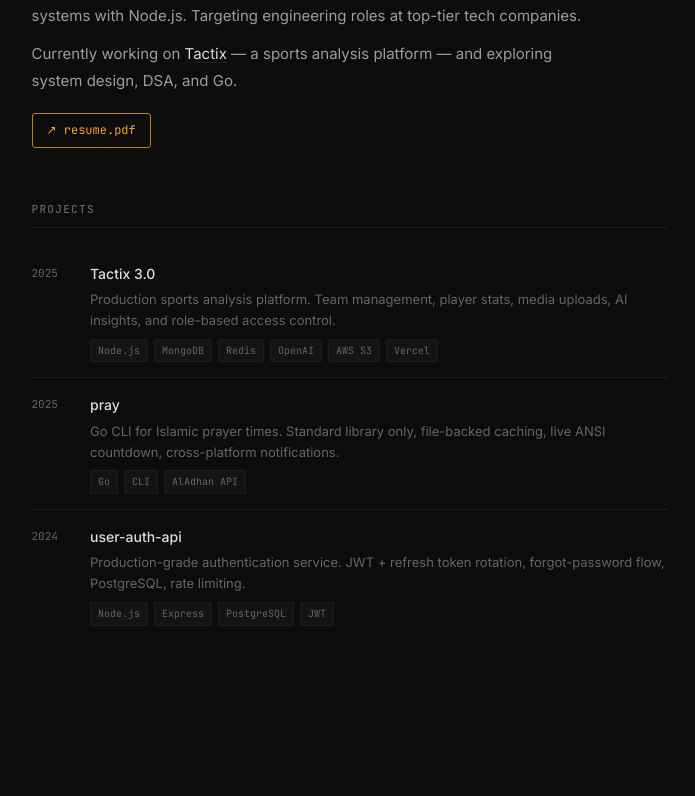
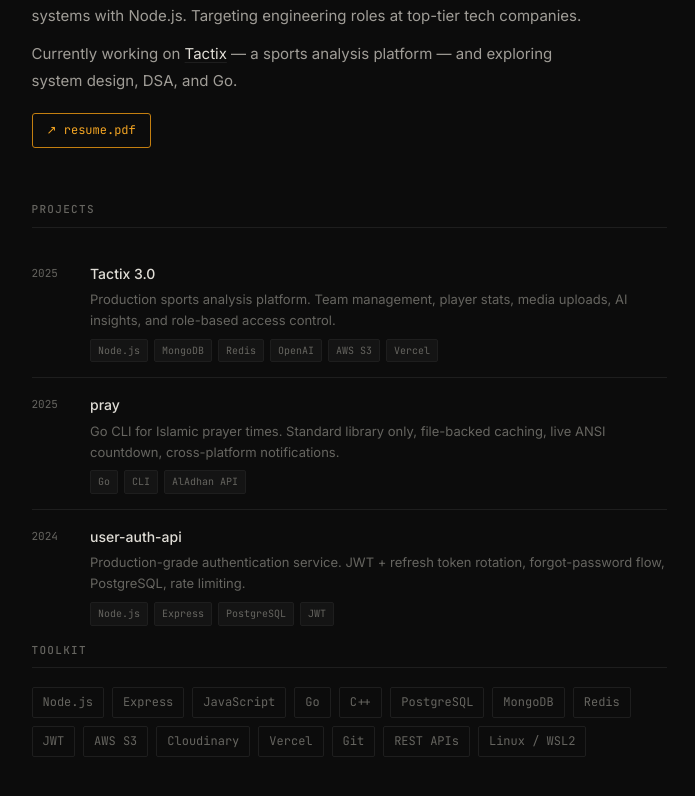
Before and after one commit to Karimmm03/karim-mostafa-portfolio, a Next.js app: page / in a window 1280 px wide. Shown: the part 284-1080 px from the top of the page, without its empty margins (291-986 px from the left). Before the commit the page ends 1015 px from the top, so only its background shows below. Built offline with nearby package versions, Linux system fonts and the light colour scheme.

Commit message:
feat: add Toolkit component

```diff
--- a/app/globals.css
+++ b/app/globals.css
@@ -220,3 +220,26 @@
   padding: 2px 7px;
   border-radius: 2px;
 }
+
+.toolkit {
+  display: flex;
+  flex-wrap: wrap;
+  gap: 8px;
+}
+
+.tool {
+  font-family: var(--font-mono), monospace;
+  font-size: 12px;
+  color: var(--muted);
+  padding: 4px 10px;
+  border: 1px solid var(--border);
+  border-radius: 2px;
+  transition: color 0.15s, border-color 0.15s, transform 0.15s, padding 0.15s;
+}
+
+.tool:hover {
+  color: var(--text);
+  border-color: #333;
+  transform: scale(1.15);
+  padding: 8px 16px;
+}
--- a/app/page.js
+++ b/app/page.js
@@ -20,6 +20,13 @@
     desc: 'Production-grade authentication service. JWT + refresh token rotation, forgot-password flow, PostgreSQL, rate limiting.',
     stack: ['Node.js', 'Express', 'PostgreSQL', 'JWT'],
   },
+]
+
+const TOOLKIT = [
+  'Node.js', 'Express', 'JavaScript', 'Go', 'C++',
+  'PostgreSQL', 'MongoDB', 'Redis', 'JWT',
+  'AWS S3', 'Cloudinary', 'Vercel',
+  'Git', 'REST APIs', 'Linux / WSL2',
 ]
 
 function Nav() {
@@ -94,12 +101,26 @@
   )
 }
 
+function Toolkit() {
+  return (
+    <section>
+      <p className="section-title">Toolkit</p>
+      <div className="toolkit">
+        {TOOLKIT.map((tool) => (
+          <span className="tool" key={tool}>{tool}</span>
+        ))}
+      </div>
+    </section>
+  )
+}
+
 export default function Home() {
   return (
     <main>
       <Nav />
       <Hero />
       <Projects />
+      <Toolkit />
     </main>
   )
 }
```
